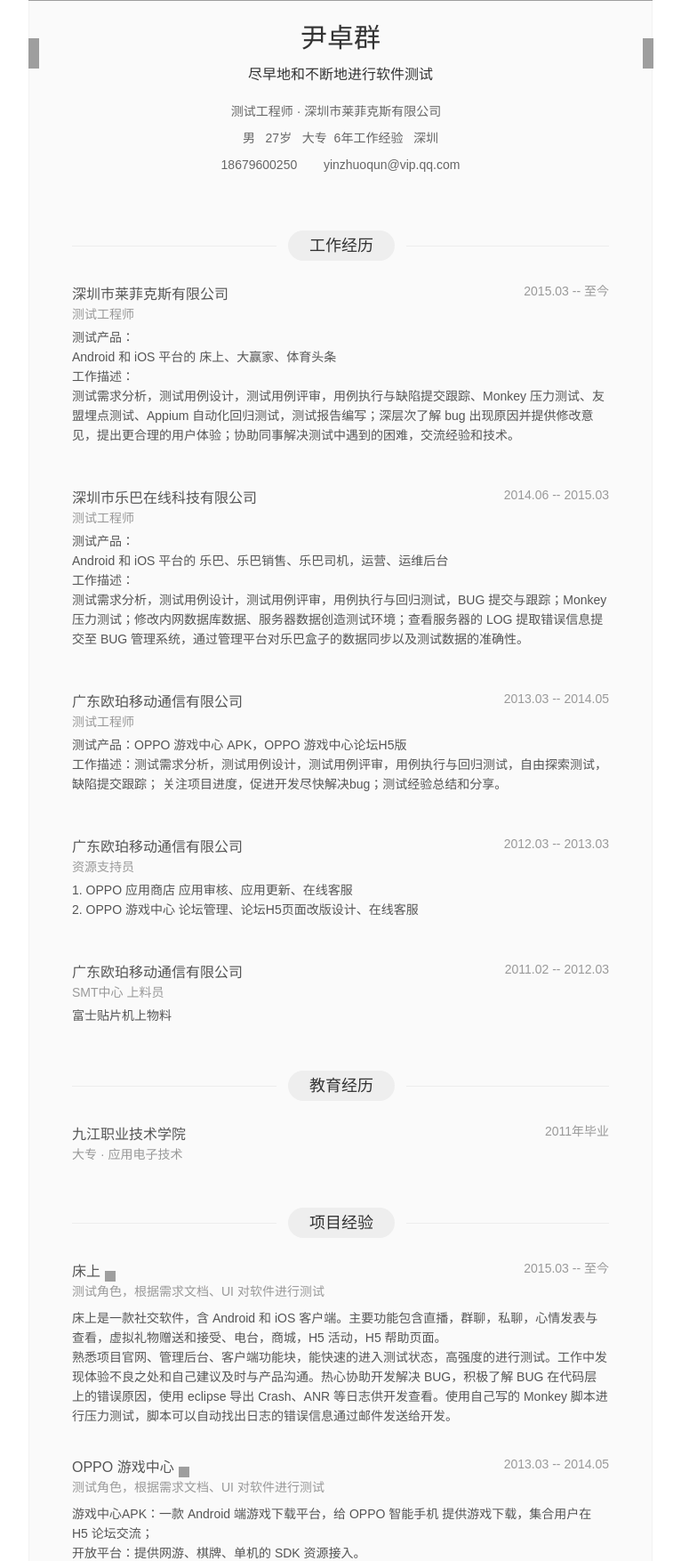
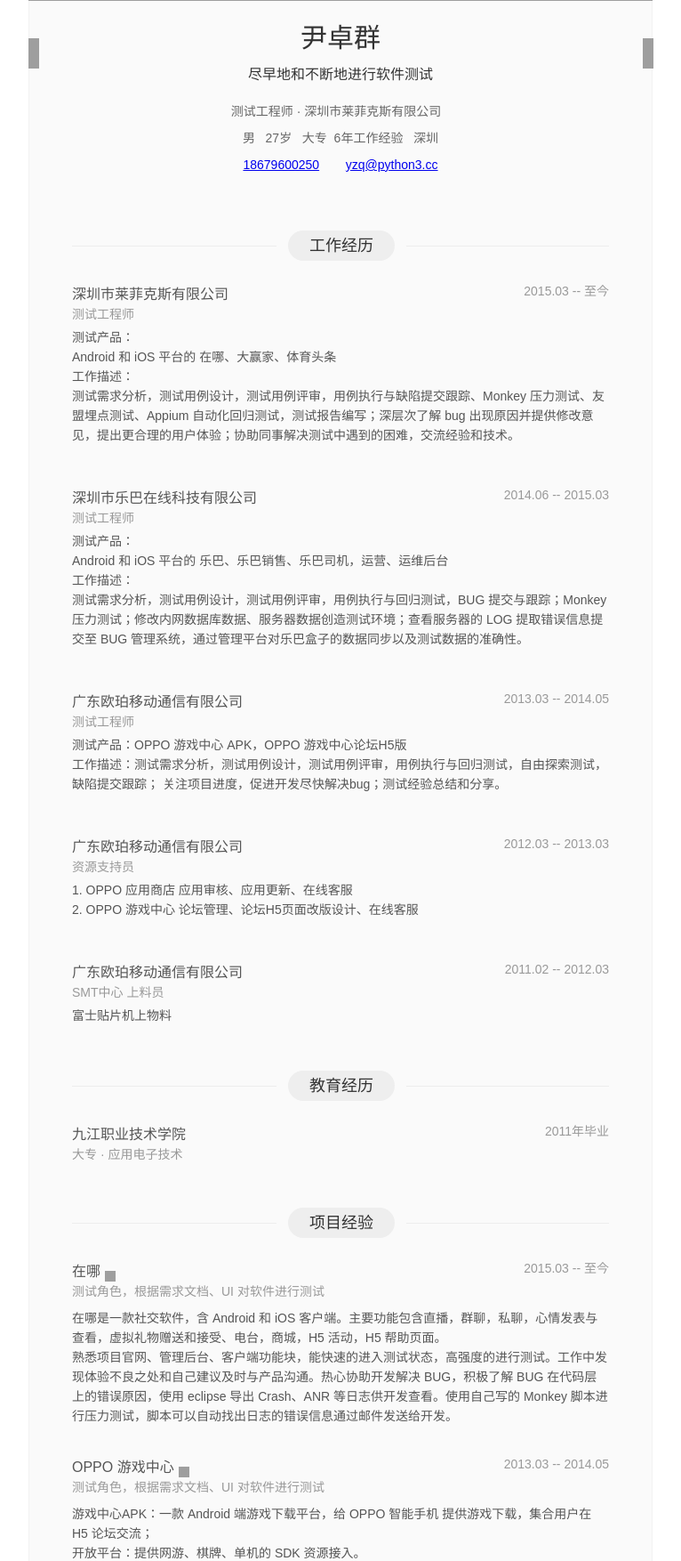
Before and after one commit to yinzhuoqun/testdata, a Django app: page /resume/ in a window 1280 px wide. Shown: the part 169-1923 px from the top of the page at 89% size, without its empty margins (257-1023 px from the left). Run offline with Django 3.2, Linux system fonts and the light colour scheme; data comes from the database, SQL or seed files in the repository; both versions use the stored data as it was after the commit; parts of the project's set-up code (start-up, migrations or seed data) failed here and were passed over; grey boxes are pictures that could not be loaded.

Commit message:
feat : change resume contacts

```diff
--- a/templates/resume_yzq.html
+++ b/templates/resume_yzq.html
@@ -410,8 +410,8 @@ content:"...";
 							<span class="job_span">&nbsp;{{ work_experience }}年工作经验</span><span class="birth_span dn">1990.07年出生</span>&nbsp;&nbsp;&nbsp;深圳</span>
 						</div>
 						<div class="info_b">
-							<span class="mobile"><i></i>{{ phone_mobile }}</span>&nbsp;&nbsp;
-							<span class="email"><i></i>yinzhuoqun@vip.qq.com</span>
+							<span class="mobile"><i></i><a href="wtai://wp/mc;{{ phone_mobile }}">{{ phone_mobile }}</a></span>&nbsp;&nbsp;
+							<span class="email"><i></i><a href="mailto:{{ email }}">{{ email }}</a></span>
 						</div>
 						<div class="mr_sns">
 						<!--   -------------------社交账号     -----------------       -->
@@ -448,7 +448,7 @@ content:"...";
 
 								<div class="mr_content_m olpf">
 									<p>测试产品：</p>
-<p>Android 和 iOS 平台的 床上、大赢家、体育头条</p>
+<p>Android 和 iOS 平台的 在哪、大赢家、体育头条</p>
 <p>工作描述：</p>
 <p>测试需求分析，测试用例设计，测试用例评审，用例执行与缺陷提交跟踪、Monkey 压力测试、友盟埋点测试、Appium 自动化回归测试，测试报告编写；深层次了解 bug 出现原因并提供修改意见，提出更合理的用户体验；协助同事解决测试中遇到的困难，交流经验和技术。</p>
 								</div>
@@ -575,7 +575,7 @@ content:"...";
 								<div class="clearfixs">
 									<div class="mr_content_l">
 										<div class="l2">
-											<a class="projectTitle"  target="_blank" href="https://www.chuangshangapp.com"><span></span>床上</a>
+											<a class="projectTitle"  target="_blank" href="https://www.chuangshangapp.com"><span></span>在哪</a>
 											<p>测试角色，根据需求文档、UI 对软件进行测试</p>
 										</div>
 									</div>
@@ -585,7 +585,7 @@ content:"...";
 									</div>
 								</div>
 								<div class="mr_content_m olpf">
-									<p>床上是一款社交软件，含 Android 和 iOS 客户端。主要功能包含直播，群聊，私聊，心情发表与查看，虚拟礼物赠送和接受、电台，商城，H5 活动，H5 帮助页面。</p>
+									<p>在哪是一款社交软件，含 Android 和 iOS 客户端。主要功能包含直播，群聊，私聊，心情发表与查看，虚拟礼物赠送和接受、电台，商城，H5 活动，H5 帮助页面。</p>
 <p>熟悉项目官网、管理后台、客户端功能块，能快速的进入测试状态，高强度的进行测试。工作中发现体验不良之处和自己建议及时与产品沟通。热心协助开发解决 BUG，积极了解 BUG 在代码层上的错误原因，使用 eclipse 导出 Crash、ANR 等日志供开发查看。使用自己写的 Monkey 脚本进行压力测试，脚本可以自动找出日志的错误信息通过邮件发送给开发。</p>
 								</div>
 								</div>
--- a/xuegod/admin.py
+++ b/xuegod/admin.py
@@ -184,10 +184,11 @@ class ResumeAdmin(admin.ModelAdmin):
     phone_status_select_on.short_description = "批量置为上传使用 "
     phone_status_select_off.short_description = "批量置为上传不使用 "
 
+    readonly_fields = []  # 只读字段
     list_display = (
-        'id', 'name', 'phone', 'ip', 'colored_phone_status', 'colored_phone_status_select', 'phone_order', 'note', 'alter_time')  # 展示的列
+        'id', 'name', 'phone', 'email', 'ip', 'colored_phone_status', 'colored_phone_status_select', 'phone_order', 'note', 'alter_time')  # 展示的列
     list_display_links = (
-        'id', 'name', 'phone', 'ip', 'colored_phone_status', 'colored_phone_status_select', 'note', 'phone_order')  # 可以点击的链接
+        'id', 'name', 'phone', 'ip', 'email', 'colored_phone_status', 'colored_phone_status_select', 'note', 'phone_order')  # 可以点击的链接
     list_filter = ['name', 'ip']  # 过滤
     search_fields = ['phone', 'ip']  # 搜索
     actions = [phone_status_off, phone_status_on, phone_status_select_off, phone_status_select_on]
--- a/xuegod/models.py
+++ b/xuegod/models.py
@@ -158,6 +158,7 @@ class Resume(models.Model):
 
     name = models.CharField(unique=True, max_length=48, verbose_name="用户名称")
     phone = models.CharField(max_length=32, verbose_name="手机号码")
+    email = models.EmailField(max_length=128, null=True, blank=True, verbose_name="邮箱")
     ip = models.GenericIPAddressField(null=True, blank=True, verbose_name="IP")
     phone_order = models.IntegerField(default=0, verbose_name="序号", help_text="值越小，同分类中越靠前显示")
     phone_status = models.CharField(max_length=32, choices=phone_status_choice, default="0FF", verbose_name="必定使用",
--- a/xuegod/views.py
+++ b/xuegod/views.py
@@ -695,11 +695,13 @@ def test_report(request):
 
 
 def resume(request):
-    info = Resume.objects.filter(name="yinzhuoqun")
+    info = Resume.objects.filter(name="尹卓群")
     if info:
         phone_mobile = info[0].phone
+        email = info[0].email
     else:
         phone_mobile = "18679600250"
+        email = "yinzhuoqun@vip.qq.com"
 
     cuurent_date = time.localtime(time.time())  # 获取当前时间
     year_time = cuurent_date.tm_year
```
Also changed, not shown: db.sqlite3, xuegod/migrations/0024_resume_email.py (added), xuegod/migrations/0025_auto_20170824_1555.py (added).
